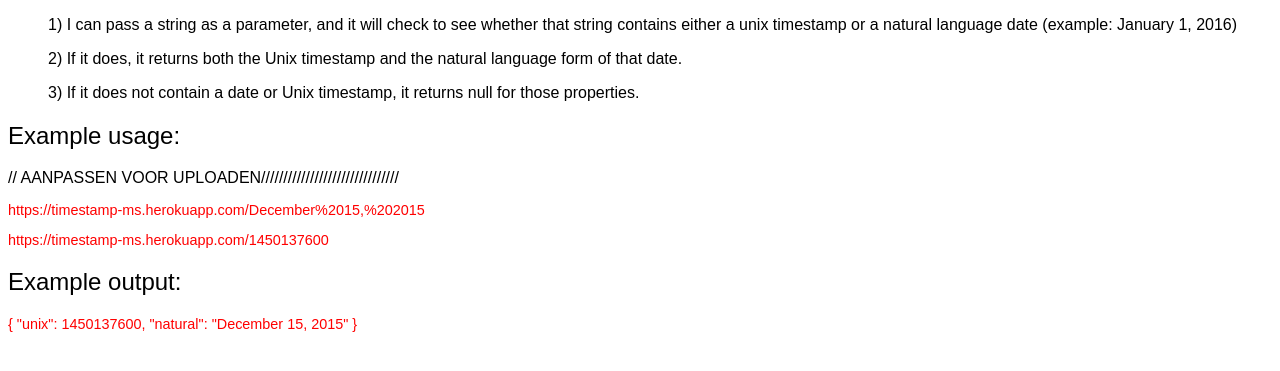
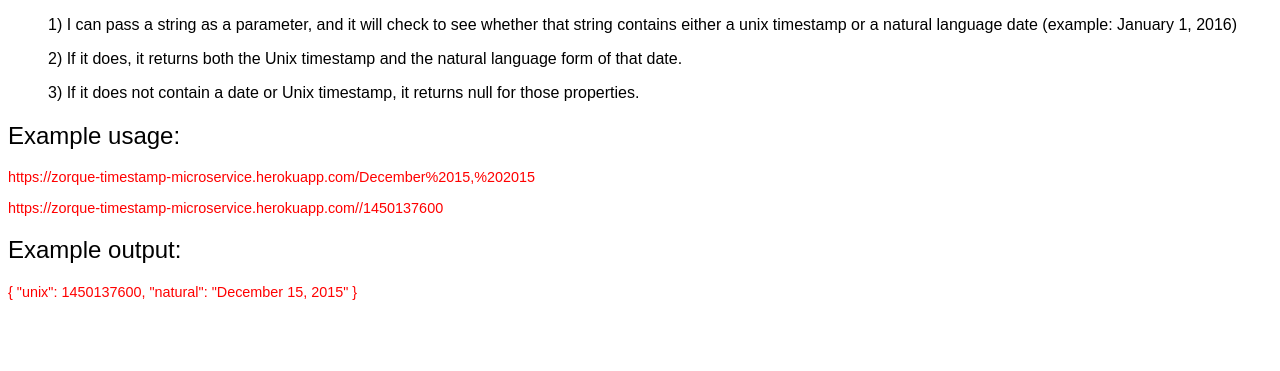
Before and after one commit to Zorque22/timestampMicroservice, a website: page public/index.html in a window 1280 px wide. Shown: the part 105-476 px from the top of the page. Drawn offline with Linux system fonts and the light colour scheme.

Commit message:
Changed text to reflect my url

```diff
--- a/public/index.html
+++ b/public/index.html
@@ -15,9 +15,8 @@
     </div>
     <div id='examples'>
       <h2>Example usage:</h2>
-      // AANPASSEN VOOR UPLOADEN///////////////////////////////
-      <p>https://timestamp-ms.herokuapp.com/December%2015,%202015</p>
-      <p>https://timestamp-ms.herokuapp.com/1450137600</p>
+      <p>https://zorque-timestamp-microservice.herokuapp.com/December%2015,%202015</p>
+      <p>https://zorque-timestamp-microservice.herokuapp.com//1450137600</p>
       <h2>Example output:</h2>
       <p>{ "unix": 1450137600, "natural": "December 15, 2015" }</p>
     </div>
```
